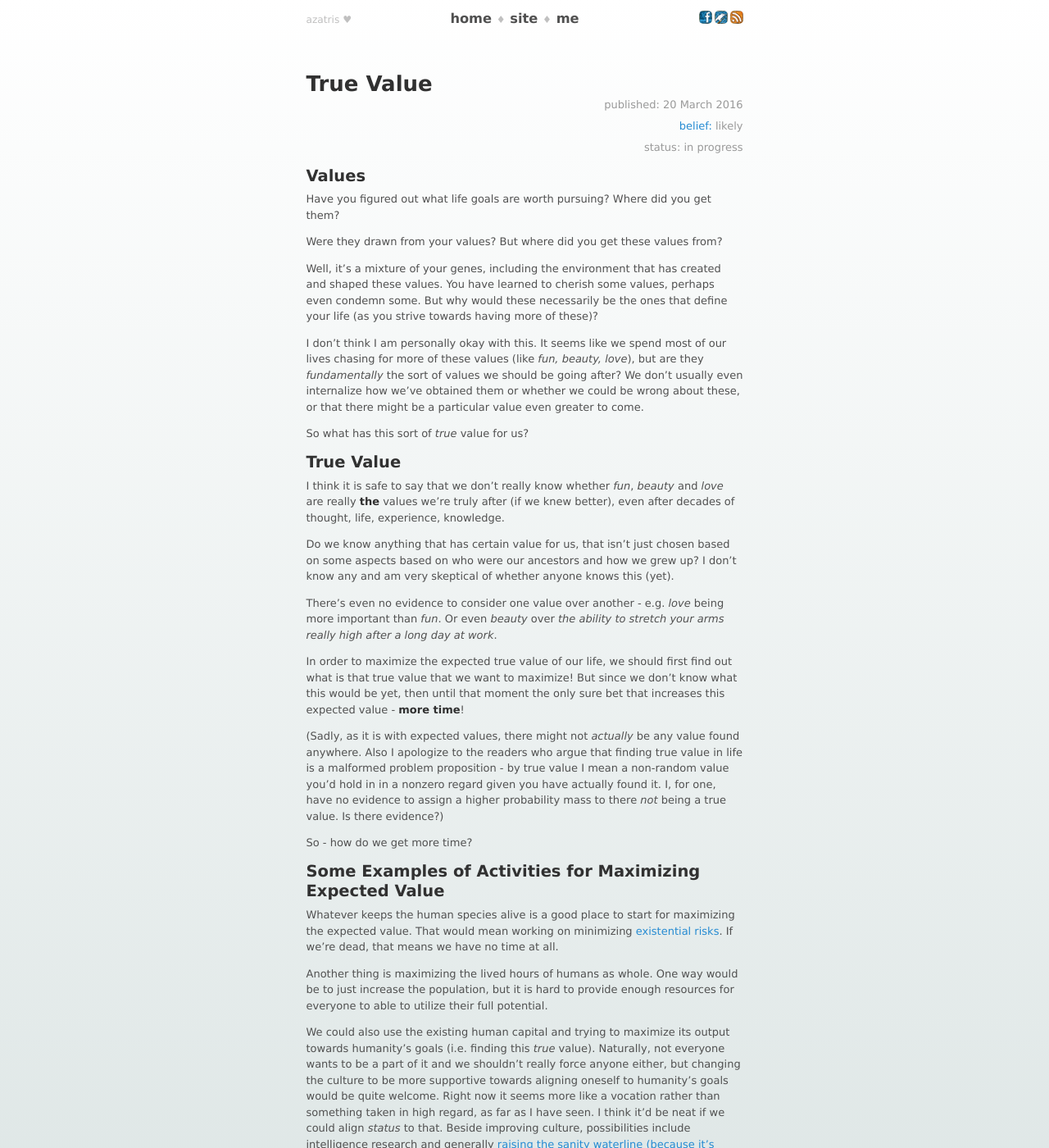
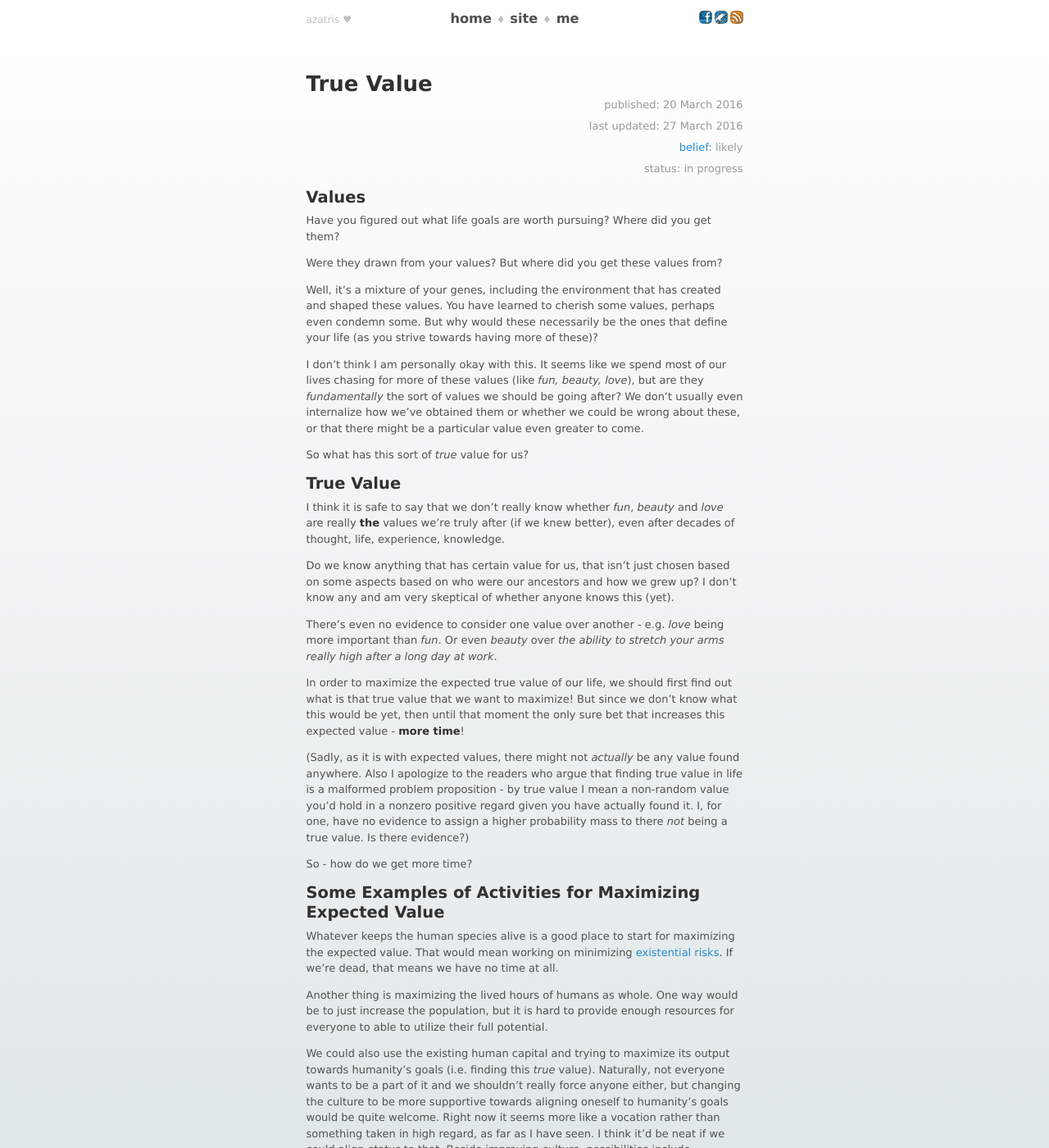
Before and after one commit to azatris/azatris.github.io, a Jekyll site: the page built from _posts/2016-03-20-true-value.md, in a window 1280 px wide and 1400 px high. Shown: the whole window at 82% size. Built offline with Jekyll 4.4.1, drawn with Linux system fonts in a browser that asks for light colours; comment, search, counter and statistics services are not loaded.

Commit message:
pinkgothic's update

```diff
--- a/_posts/2016-03-20-true-value.md
+++ b/_posts/2016-03-20-true-value.md
@@ -3,6 +3,7 @@ layout: post
 title: True Value
 belief: likely
 status: in progress
+last_updated: 2016-03-27
 summary: |
     What is truly valuable? Do you know where you got your current values? An utilitarian view to life.
 ---
@@ -29,7 +30,7 @@ There's even no evidence to consider one value over another - e.g. _love_ being
 
 In order to maximize the expected true value of our life, we should first find out what is that true value that we want to maximize! But since we don't know what this would be yet, then until that moment the only sure bet that increases this expected value - **more time**!
 
-(Sadly, as it is with expected values, there might not _actually_ be any value found anywhere. Also I apologize to the readers who argue that finding true value in life is a malformed problem proposition - by true value I mean a non-random value you'd hold in in a nonzero regard given you have actually found it. I, for one, have no evidence to assign a higher probability mass to there _not_ being a true value. Is there evidence?)
+(Sadly, as it is with expected values, there might not _actually_ be any value found anywhere. Also I apologize to the readers who argue that finding true value in life is a malformed problem proposition - by true value I mean a non-random value you'd hold in a nonzero positive regard given you have actually found it. I, for one, have no evidence to assign a higher probability mass to there _not_ being a true value. Is there evidence?)
 
 So - how do we get more time?
 
```
